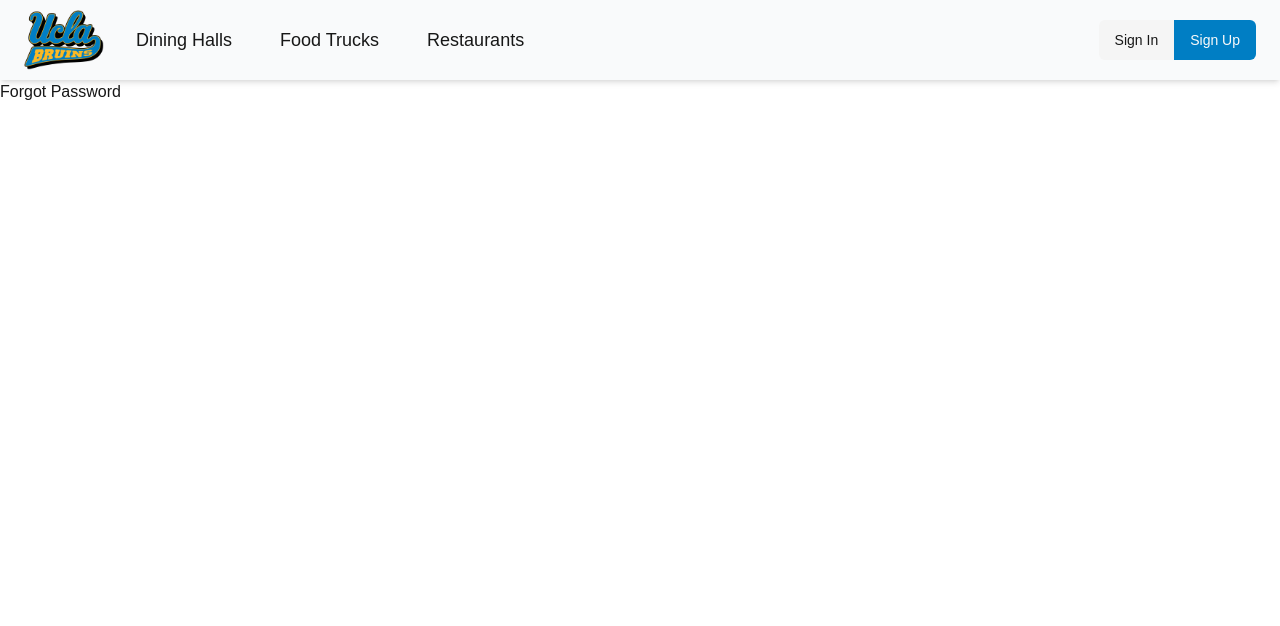
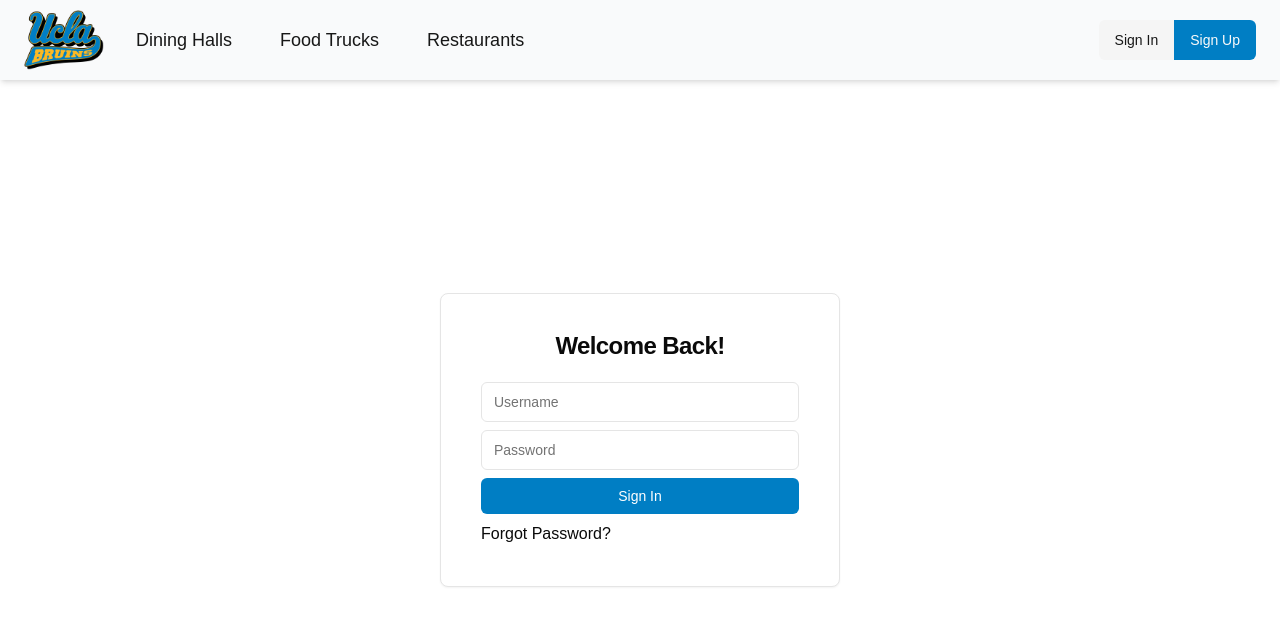
Before and after one commit to wwill24/uclafoodreview, a Next.js app: page /auth/forgotpassword in a window 1280 px wide. Shown: the top 626 px of the page. Built offline with nearby package versions, Linux system fonts and the light colour scheme.

Commit message:
remove unnecessary imports

```diff
--- a/src/app/auth/forgotpassword/page.tsx
+++ b/src/app/auth/forgotpassword/page.tsx
@@ -1,5 +1,102 @@
-export default function ForgotPassword() {
-    return (
-        <p>Forgot Password</p>
-    )
+'use client'
+
+import React from 'react';
+import Link from 'next/link';
+
+// Form
+import { z } from "zod";
+import { zodResolver } from "@hookform/resolvers/zod";
+import { useForm } from "react-hook-form"
+
+// Shadcn
+import {
+  Form,
+  FormControl,
+  FormField,
+  FormItem,
+  FormMessage
+} from "@/components/ui/form";
+
+import {
+  Card,
+  CardContent,
+  CardHeader,
+  CardTitle
+} from "@/components/ui/card";
+
+import { Input } from "@/components/ui/input";
+import { Button } from "@/components/ui/button";
+
+const formSchema = z.object({
+  username: z.string().min(1, "Please enter a username"),
+  password: z.string().min(1, "Please enter a password")
+})
+
+export default function SignIn() {
+  const form = useForm<z.infer<typeof formSchema>>({
+    resolver: zodResolver(formSchema),
+    defaultValues: {
+      username: "",
+      password: "",
+    },
+  });
+
+  async function onSubmit(values: z.infer<typeof formSchema>) {
+    try {
+      const res = await fetch("http://localhost:8080/signin", { method: "POST", headers: { 'Content-Type': 'application/json' }, body: JSON.stringify(values) });
+      console.log(res);
+    } catch (e) {
+      console.error(e);
+      alert(e);
+    }
+  }
+
+  return (
+    <div className='flex flex-col justify-center items-center h-screen'>
+      <Card className='p-4 w-[50vh]'>
+        <CardHeader className='flex flex-col gap-2 text-center'>
+          <CardTitle>Welcome Back!</CardTitle>
+        </CardHeader>
+        <CardContent>
+          <Form {...form}>
+            <form className='flex flex-col items-center space-y-2' onSubmit={form.handleSubmit(onSubmit)}>
+              {/* Username */}
+              <FormField
+                control={form.control}
+                name="username"
+                render={({ field }) => (
+                  <FormItem className='w-full'>
+                    <FormControl>
+                      <Input placeholder="Username" {...field} />
+                    </FormControl>
+                    <FormMessage />
+                  </FormItem>
+                )}
+              />
+
+              {/* Password */}
+              <FormField
+                control={form.control}
+                name="password"
+                render={({ field }) => (
+                  <FormItem className='w-full'>
+                    <FormControl>
+                      <Input placeholder="Password" type="password" {...field} />
+                    </FormControl>
+                    <FormMessage />
+                  </FormItem>
+                )}
+              />
+
+              {/* Submit Button */}
+              <Button className='w-full h-1/2 bg-[#007ec4] hover:bg-[#00a6ff] text-[#fff] hover:text-[#fff]' variant="ghost" type="submit">Sign In</Button>
+            </form>
+          </Form>
+          <span className="inline-flex gap-1 mt-2">
+            <Link href="/auth/forgotpassword">Forgot Password?</Link>
+          </span>
+        </CardContent>
+      </Card>
+    </div>
+  );
 }
--- a/src/app/auth/signin/page.tsx
+++ b/src/app/auth/signin/page.tsx
@@ -12,18 +12,14 @@ import { useForm } from "react-hook-form"
 import {
   Form,
   FormControl,
-  FormDescription,
   FormField,
   FormItem,
-  FormLabel,
   FormMessage
 } from "@/components/ui/form";
 
 import {
   Card,
   CardContent,
-  CardDescription,
-  CardFooter,
   CardHeader,
   CardTitle
 } from "@/components/ui/card";
@@ -103,5 +99,4 @@ export default function SignIn() {
       </Card>
     </div>
   );
-
 }
```
